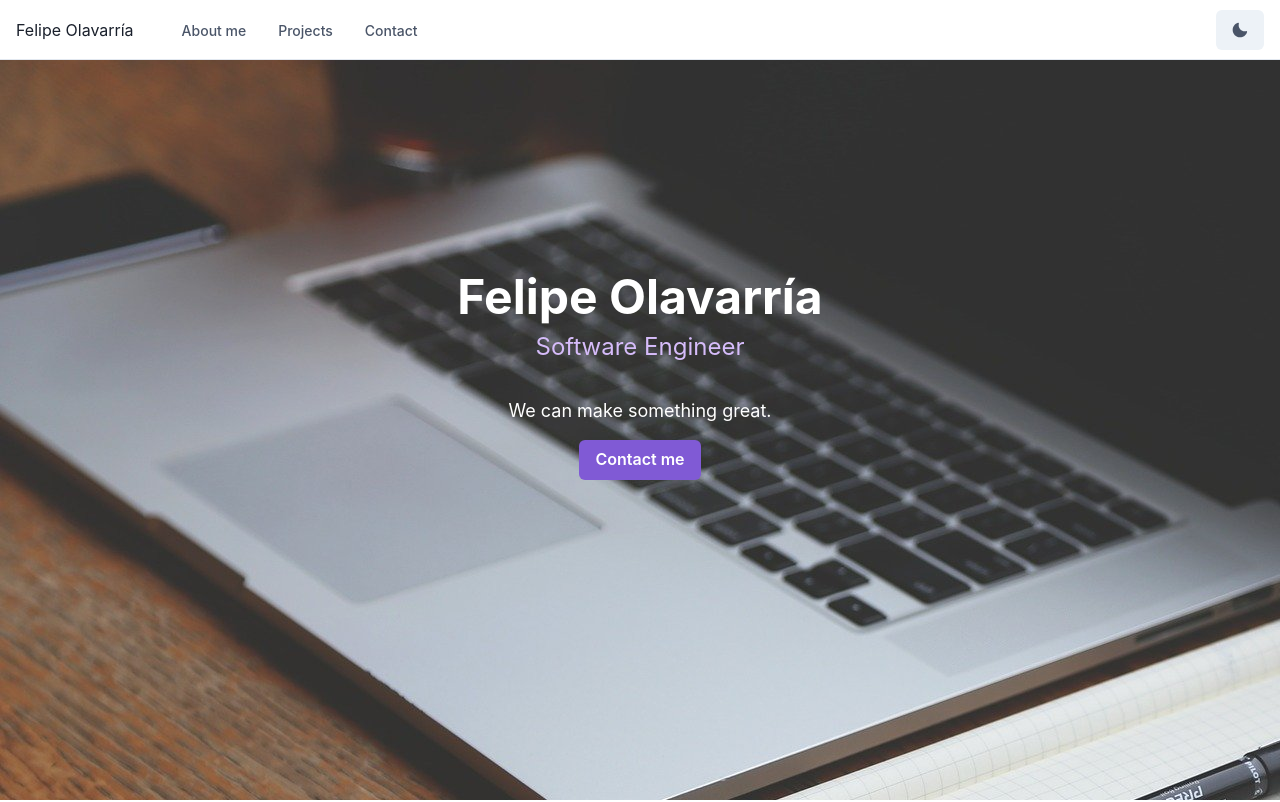
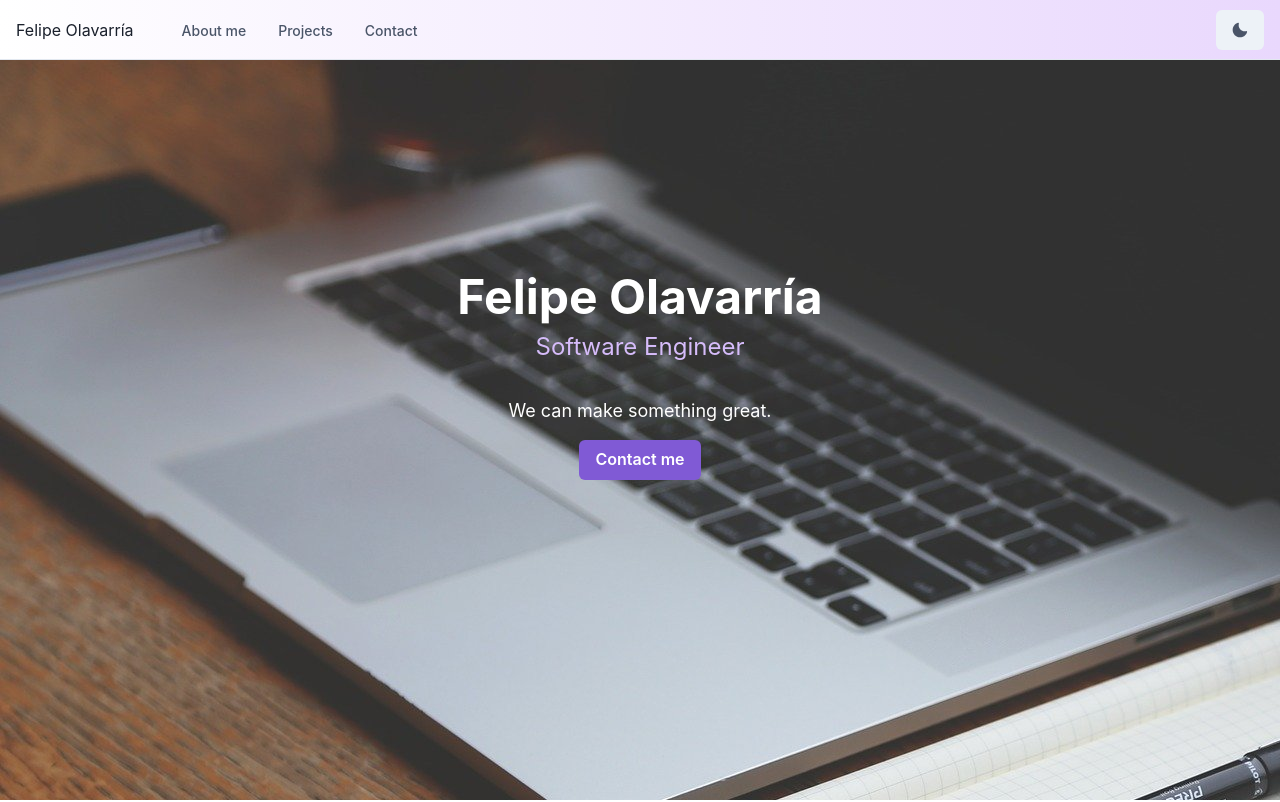
Before and after one commit to desolaser/portfolio, a Next.js app: page / in a window 1280 px wide. Shown: the top 802 px of the page. Built offline with nearby package versions, Linux system fonts and the light colour scheme.

Commit message:
Add bgGradient to navbar

```diff
--- a/components/layout/navbar.tsx
+++ b/components/layout/navbar.tsx
@@ -34,6 +34,7 @@ const Navbar: FunctionComponent = () => {
     <Box pos="fixed" w="full" zIndex={999}>
       <Flex
         bg={useColorModeValue('white', 'gray.800')}
+        bgGradient={useColorModeValue('linear(to-r, white, purple.100)', 'linear(to-r, gray.800, purple.900)')}
         color={useColorModeValue('gray.600', 'white')}
         minH={'60px'}
         py={{ base: 2 }}
```
